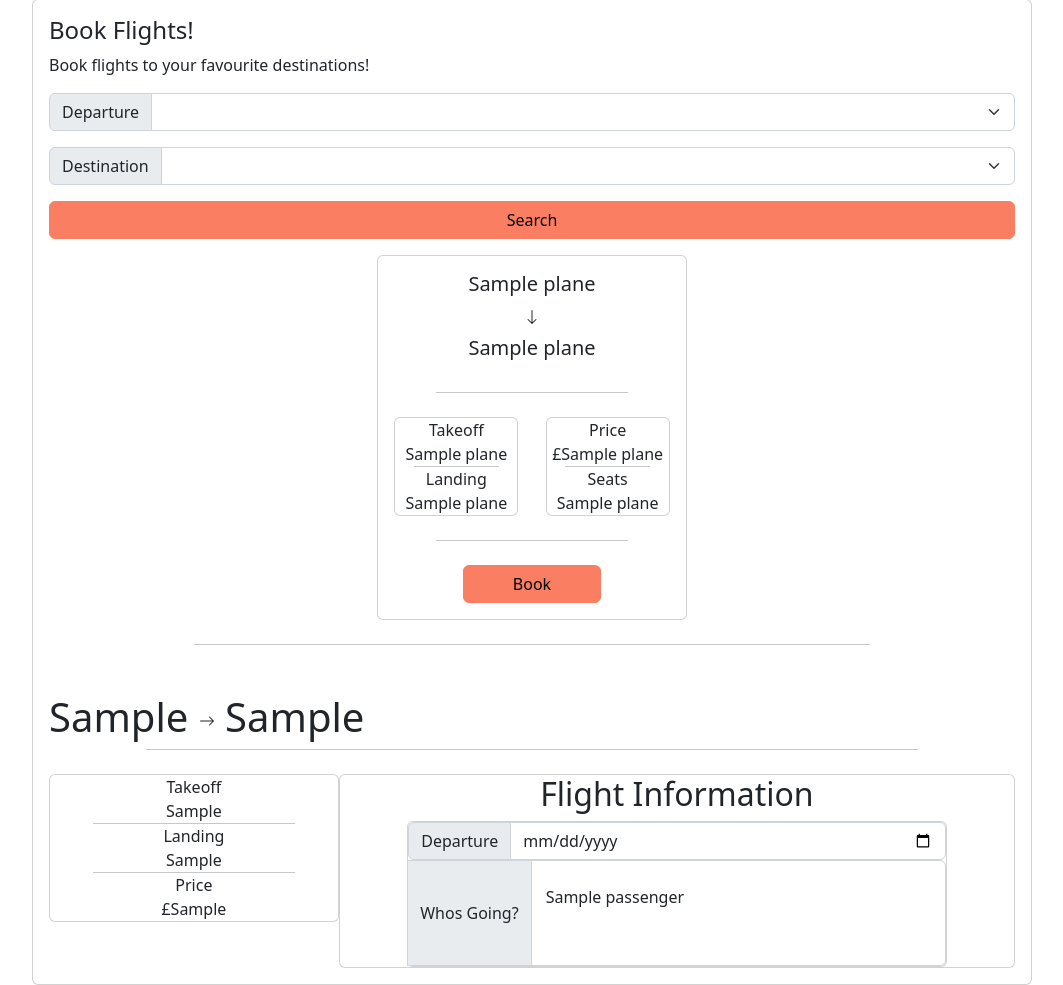
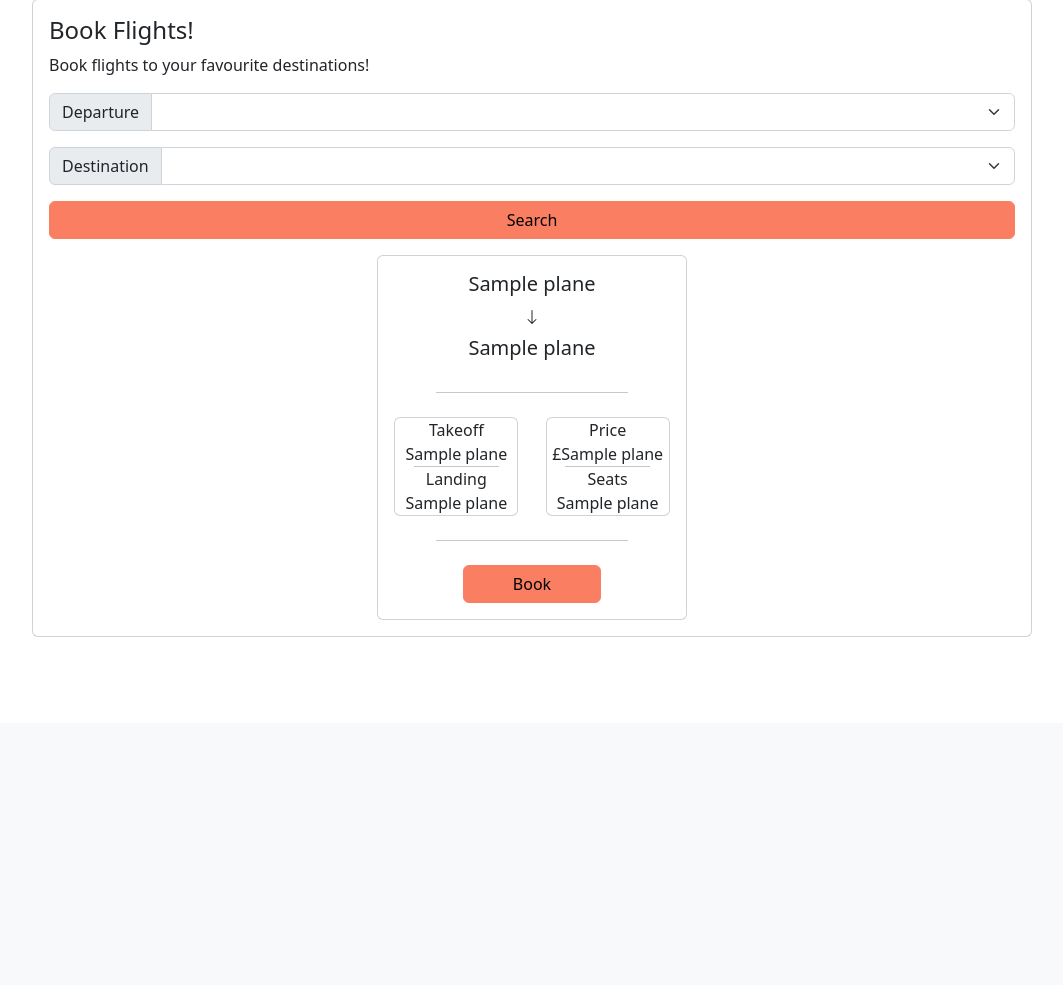
Before and after one commit to Sp0xF8/FlaskSQLCoursework, a Flask app: template website/templates/bookings.html in a window 1280 px wide. Shown: the part 77-1062 px from the top of the page, without its empty margins (108-1171 px from the left). After the commit the page ends 714 px from the top, so only its background shows below. Run offline with Flask 2, Linux system fonts and the light colour scheme; the template is opened without the code that fills it: most values are stand-ins (such as "Sample title", 1, 10 or a date in 2020).

Commit message:
RESET / WORKING

```diff
--- a/website/__init__.py
+++ b/website/__init__.py
@@ -7,7 +7,7 @@ from flask_login import LoginManager
 def create_app():
 
     app = Flask(__name__)
-    app.config['SECRET_KEY'] = 'pewpewpew'
+    app.config['SECRET_KEY'] = 'pewpewpew' #Change this before ever deploying if i need to
 
     from .views import views
     from .auth import auth
--- a/website/templates/bookings.html
+++ b/website/templates/bookings.html
@@ -139,94 +139,6 @@
                     {% endif %}
 
                 </div>
-
-                <!-- B O O K I N G  F O R M -->
-                <div style="width:100%; text-align:center;">
-
-                    <form method="POST">
-                        {% if (selectedFlight) %}
-                        <br>
-                        <hr style="width:70%; margin:auto;">
-                        <br>
-                        <br>
-                        <!-- F L I G H T  S E L E C T E D -->
-                        <h1 style="text-align:left;">
-                            {{selectedFlight[1]}}
-                            <svg xmlns="http://www.w3.org/2000/svg" width="16" height="16" fill="currentColor" class="bi bi-arrow-right" viewBox="0 0 16 16">
-                                <path fill-rule="evenodd" d="M1 8a.5.5 0 0 1 .5-.5h11.793l-3.147-3.146a.5.5 0 0 1 .708-.708l4 4a.5.5 0 0 1 0 .708l-4 4a.5.5 0 0 1-.708-.708L13.293 8.5H1.5A.5.5 0 0 1 1 8z"/>
-                            </svg>
-                            {{selectedFlight[2]}}
-                        </h1>
-
-                        <hr style="width:80%; margin:auto;">
-                        <br>
-
-                        <!-- F L I G H T  D E T A I L S -->
-
-                        <div class="card" style="width:30%;float:left;">
-                            <p class="card-text" style="margin:0; padding:0;">Takeoff</p>
-                            <p class="card-text" style="margin:0; padding:0;">{{selectedFlight[3]}}</p>
-                            <hr style="width:70%; margin:auto;">
-                            <p class="card-text" style="margin:0; padding:0;">Landing</p>
-                            <p class="card-text" style="margin:0; padding:0;">{{selectedFlight[4]}}</p>
-                            <hr style="width:70%; margin:auto;">
-                            <p class="card-text" style="margin:0; padding:0;">Price</p>
-                            <p class="card-text" style="margin:0; padding:0;">£{{selectedFlight[5]}}</p>
-                        </div>
-
-                        <!-- B O O K I N G  D E T A I L S -->
-
-                        <div class="card centered-element" style="margin-left:none">
-                            <h2>Flight Information</h2>
-                            <div class="card" style="width:80%;">
-
-                                <div class="input-group">
-                                    <span class="input-group-text">Departure</span>
-                                    <input type="date" name="date" class="form-control">
-                                </div>
-
-                                <!-- S I N G L E  P A S S E N G E R -->
-                                {% if passengerListLen == 2 %}
-                                    <div class="input-group">
-                                        <br>
-                                        <span class="input-group-text">Whos Going?</span>
-                                        <select class="form-select" name="departure">
-                                            <option></option>
-                                            <option value="{{passengerList[0]}}">{{passengerList[1]}}</option>
-                                        </select>
-                                    </div>
-
-                                <!-- N O  P A S S E N G E R S -->
-                                {% elif passengerListLen == 0 %}
-                                    <h1>No passengers found</h1>
-                                    <p>Add some on the <a href="/passengers">Passengers page</a></p>
-
-                                <!-- M U L T I P L E  P A S S E N G E R S -->
-                                {% else %}
-
-
-                                    <div class="input-group">
-                                        <br>
-                                        <span class="input-group-text">Whos Going?</span>
-                                        <select class="form-select" name="departure" multiple>
-                                            <option></option>
-                                            {% for passenger in passengerList %}
-                                            <option value="{{passenger[0]}}">{{passenger[1]}}</option>
-
-                                            {% endfor %}
-                                        </select>
-                                    </div>
-
-
-                                {% endif %}
-                            </div>
-                        </div>
-
-                        {% endif %}
-
-                    </form>
-
-                </div>
             </form>
 
         </div>
```
Also changed, not shown: website/auth.py (+13 -15 lines), website/sqlHandeling.py (+20 -3 lines), website/templates/home.html (+5 -5 lines), 1 other file.
